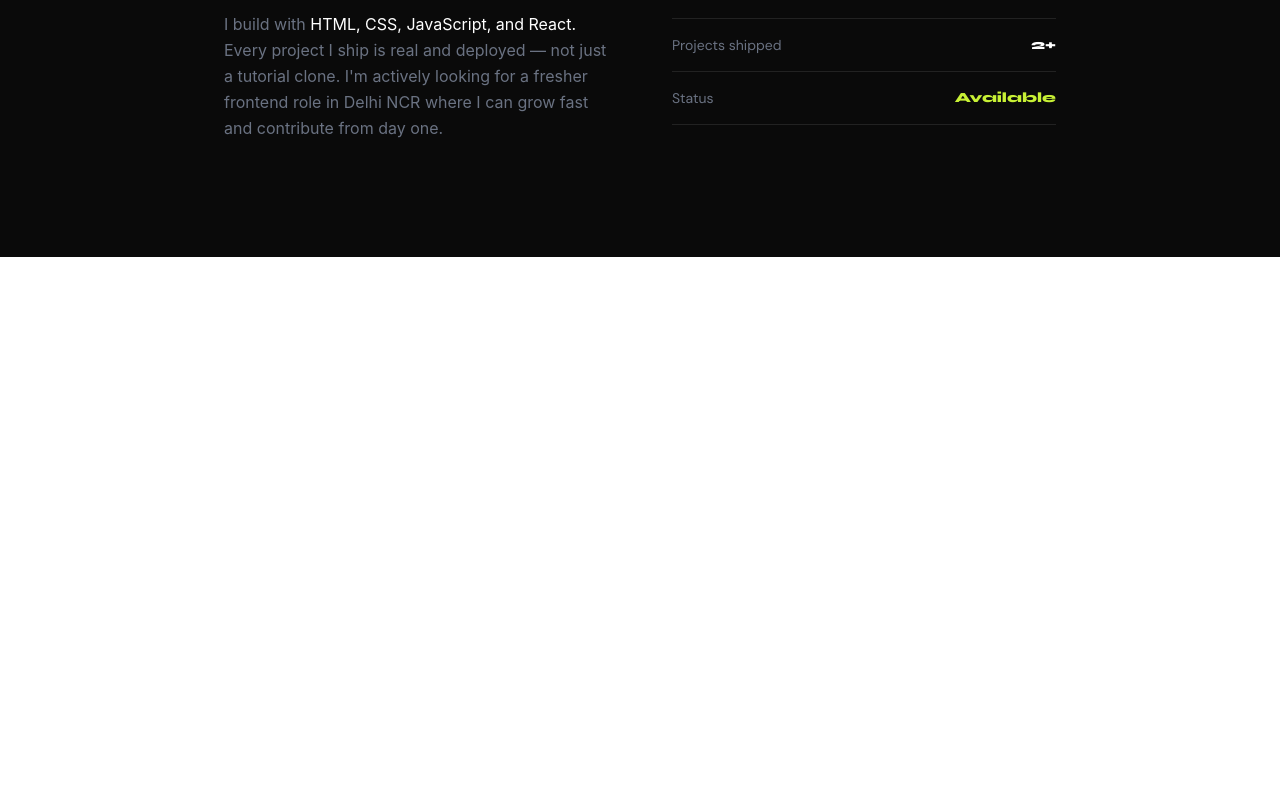
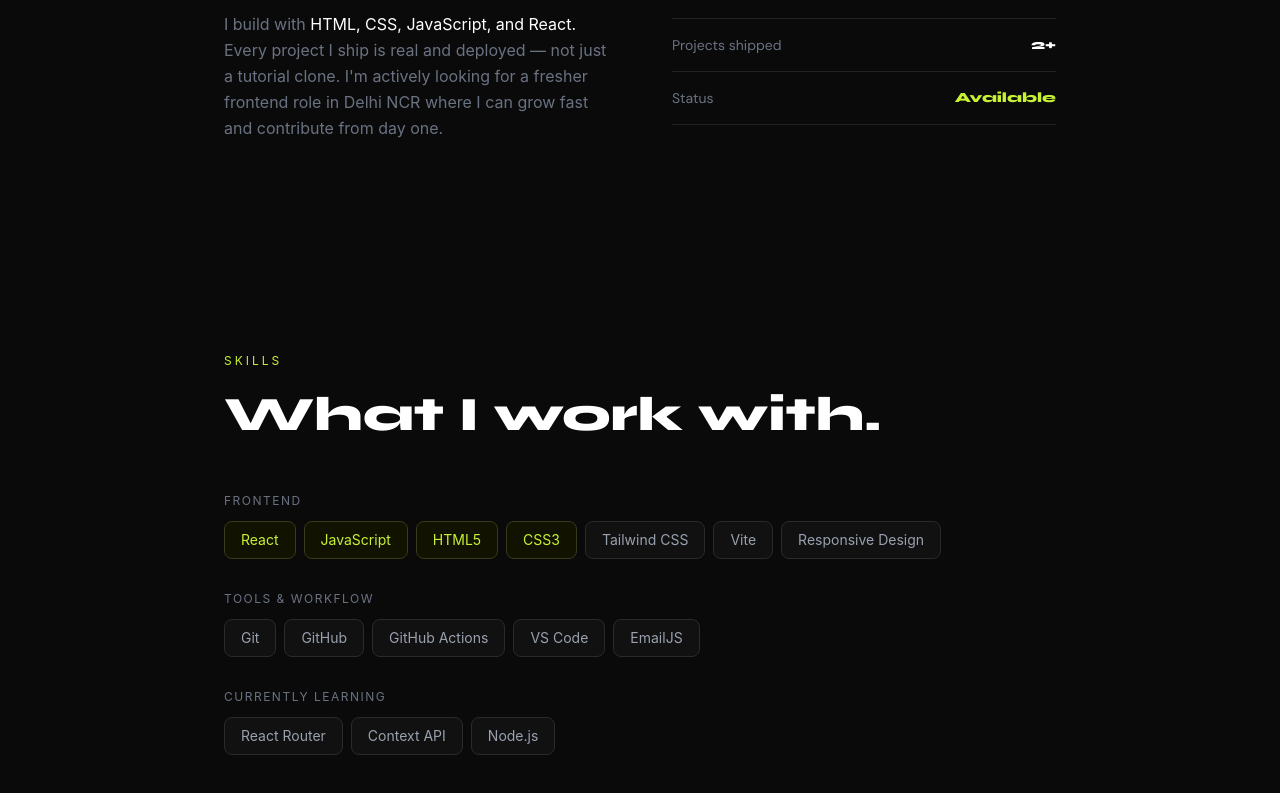
Before and after one commit to sadiksaifi9958/nova-folio, a React (Vite) app: page / in a window 1280 px wide. Shown: the part 1247-2040 px from the top of the page. Before the commit the page ends 1504 px from the top, so only its background shows below. Built offline with nearby package versions, Linux system fonts and the light colour scheme.

Commit message:
add Skills section with reusable SkillChip component

```diff
--- a/src/Pages/Home.jsx
+++ b/src/Pages/Home.jsx
@@ -1,6 +1,7 @@
 import Navbar from "../components/Navbar.jsx"
 import Hero from "../components/Hero.jsx"
 import About from "../components/About.jsx"
+import Skills from "../components/Skills.jsx"
 
 const Home = () => {
     return (
@@ -8,6 +9,7 @@ const Home = () => {
             <Navbar/>
             <Hero/>
             <About/>
+            <Skills/>
         </div>
     )
 }
--- a/src/components/SkillChip.jsx
+++ b/src/components/SkillChip.jsx
@@ -1,6 +1,11 @@
-function SkillChip() {
+function SkillChip({highlighted, skill }) {
     return (
-        <div>SkillChip</div>
+        <span className={
+
+                highlighted ? "bg-[#121200] border border-[#3a3a1a] text-[#c8f135] px-4 py-2 rounded-lg text-sm"
+                    : "bg-[#111] border border-[#2a2a2a] text-gray-400 px-4 py-2 rounded-lg text-sm"
+
+        }>{skill}</span>
     )
 }
 
--- a/src/components/Skills.jsx
+++ b/src/components/Skills.jsx
@@ -1,6 +1,50 @@
+import SkillChip from "../components/SkillChip.jsx"
+
 function Skills() {
+    const skillsGroups = [
+        {
+            label: 'Frontend',
+            chips: ['React', 'JavaScript', 'HTML5', 'CSS3', 'Tailwind CSS', 'Vite', 'Responsive Design'],
+            highlight: ['React', 'JavaScript', 'HTML5', 'CSS3']
+        },
+        {
+            label: 'Tools & Workflow',
+            chips: ['Git', 'GitHub', 'GitHub Actions', 'VS Code', 'EmailJS'],
+            highlight: []
+        },
+        {
+            label: 'Currently Learning',
+            chips: ['React Router', 'Context API', 'Node.js'],
+            highlight: []
+        }
+    ]
     return (
-        <div>Skills</div>
+        <div className="max-w-4xl mx-auto px-8 py-24">
+            <div className="text-xs text-[#c8f135] tracking-[3px] uppercase mb-4">Skills</div>
+            <h1 className="text-5xl font-syne text-white mb-12 leading-tight">What I work with.</h1>
+            <div className="flex flex-col gap-8">
+                {
+                    skillsGroups.map((group) => (
+                        <div>
+                            <div className="text-xs text-gray-500 tracking-[1.5px] uppercase mb-3">{group.label}</div>
+                            <div className="flex flex-wrap gap-2">
+                                {
+                                    group.chips.map((chip)=>(
+                                        <SkillChip
+                                            key={chip}
+                                            skill={chip}
+                                            highlighted={group.highlight.includes(chip)}/>
+                                    ))
+                                }
+
+                            </div>
+
+                        </div>
+                    ))
+                }
+            </div>
+
+        </div>
     )
 }
 
```
